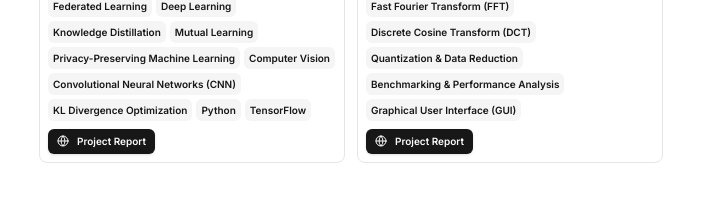
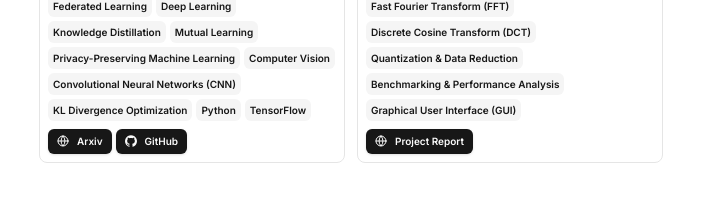
Before and after one commit to yashgupta1999/portfolio-v2, a Next.js app: page / in a window 1280 px wide. Shown: the part 1880-2099 px from the top of the page, without its empty margins (289-1009 px from the left). Built offline with nearby package versions, Linux system fonts and the light colour scheme.

Commit message:
Update resume,tsx with my profile

```diff
--- a/src/data/resume.tsx
+++ b/src/data/resume.tsx
@@ -180,9 +180,14 @@ When I'm not working, I'm probably **geeking out over watches**.
      ],
       links: [
         {
-          type: "Project Report",
+          type: "Arxiv",
           href: "https://arxiv.org/abs/2503.05803",
           icon: <Icons.globe className="size-3" />,
+        },
+        {
+          type: "GitHub",
+          href: "https://github.com/yashgupta1999/Federated_Learning_Framework_via_Distributed_Mutual_Learning",
+          icon: <Icons.github className="size-3" />,
         },
       ],
       image: "/federated.webp",
```
